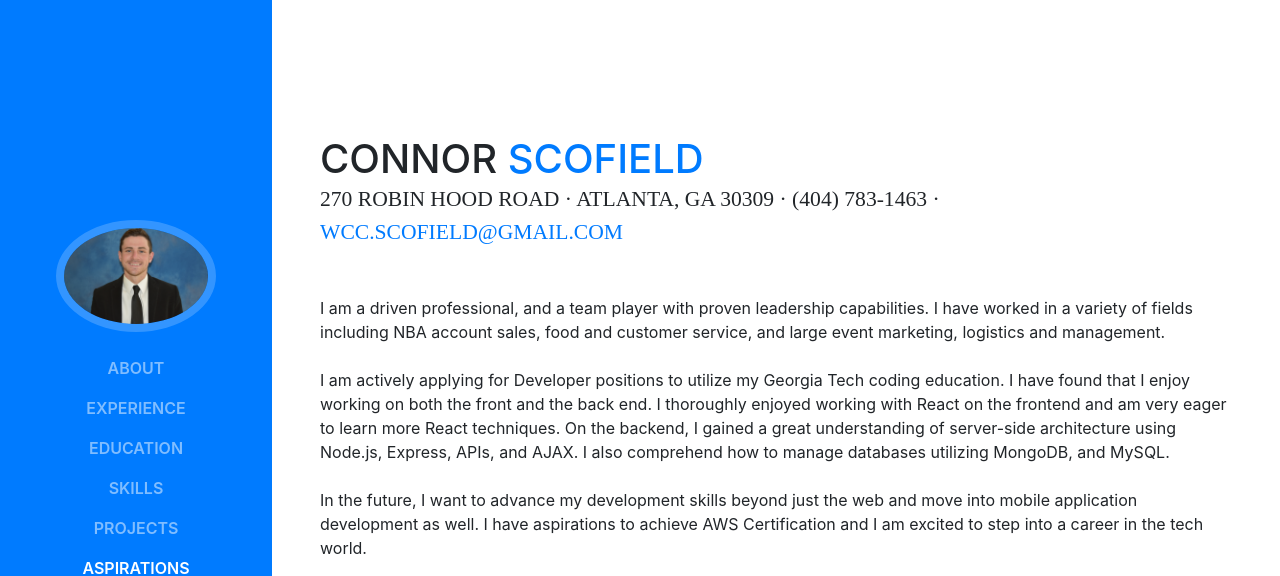
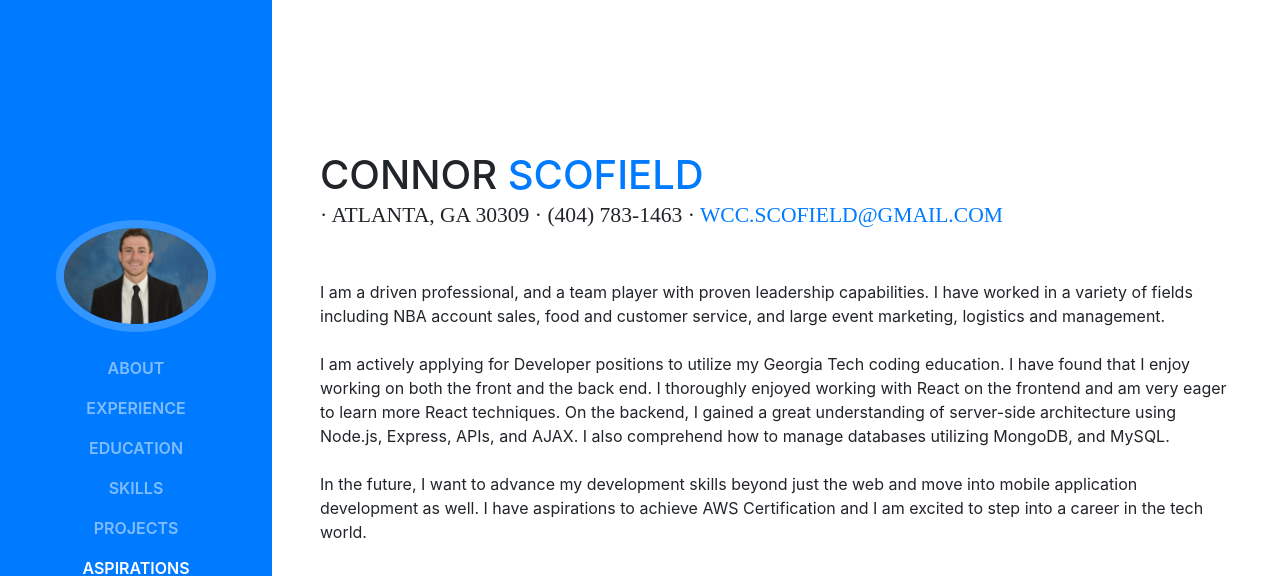
Before and after one commit to WillCoScofield/resumeStrap, a website with bundled scripts: page index.html in a window 1280 px wide. Shown: the top 576 px of the page. Built offline with nearby package versions, Linux system fonts and the light colour scheme; a web font is replaced by a local one.

Commit message:
updated address, updated resume hosting site, updated intro text

```diff
--- a/index.html
+++ b/index.html
@@ -71,7 +71,7 @@
         <h1 class="mb-0">Connor
           <span class="text-primary">Scofield</span>
         </h1>
-        <div class="subheading mb-5">270 Robin Hood Road · Atlanta, GA 30309 · (404) 783-1463 ·
+        <div class="subheading mb-5">· Atlanta, GA 30309 · (404) 783-1463 ·
           <a href="mailto:wcc.scofield@gmail.com">wcc.scofield@gmail.com</a>
         </div>
         <p class="mb-5">I am a driven professional, and a team player with proven leadership capabilities. I have worked in a variety of
```
